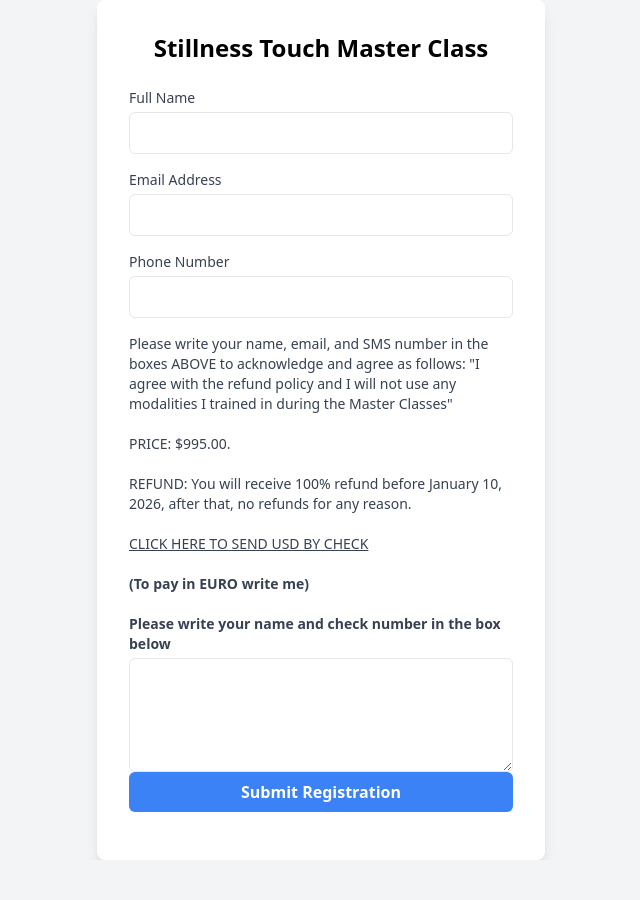
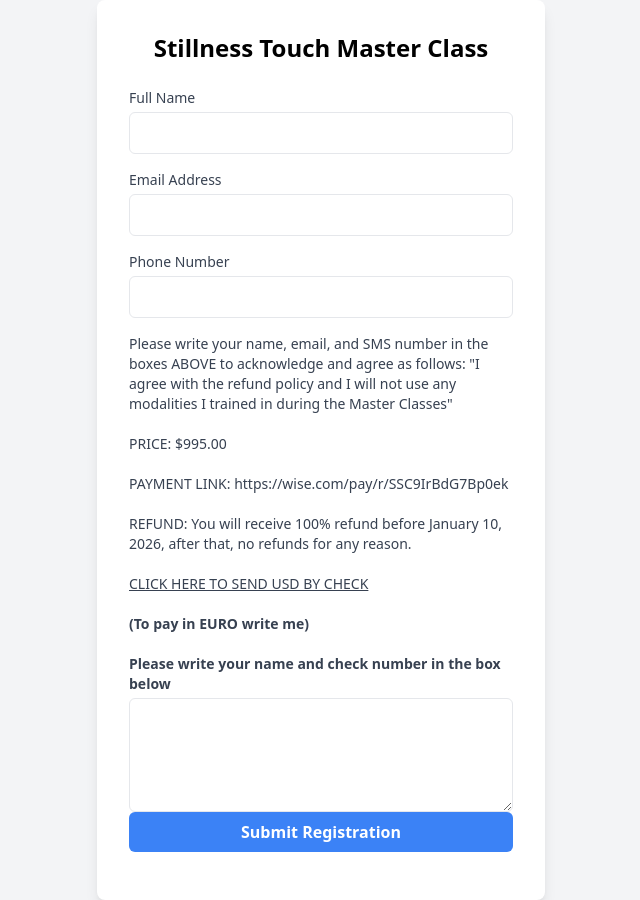
Before and after one commit to stillnesstouch/register-form, a plain HTML site: page index.html in a window 1280 px wide. Shown: the whole page, without its empty margins (319-959 px from the left). Before the commit the page ends 860 px from the top, so only its background shows below. Drawn offline with nearby package versions, Linux system fonts and the light colour scheme.

Commit message:
Update index.html

```diff
--- a/index.html
+++ b/index.html
@@ -64,7 +64,7 @@
             <div>
                 <label for="experience" class="block text-sm font-medium text-gray-700">
                     Please write your name, email, and SMS number in the boxes ABOVE to acknowledge and agree as follows: "I agree with the refund policy and I will not use any modalities I trained in during the Master Classes"<br></br>
-                    PRICE: $995.00.<br></br>
+                    PRICE: $995.00 <br></br> PAYMENT LINK: https://wise.com/pay/r/SSC9IrBdG7Bp0ek <br><br>
                     REFUND: You will receive 100% refund before January 10, 2026, after that, no refunds for any reason.<br></br>
                     <a href="https://stillnesstouch.github.io/Check"><u>CLICK HERE TO SEND USD BY CHECK</u></a><br></br><b>(To pay in EURO write me)<br></br>Please write your name and check number in the box below
                 </label>
```
